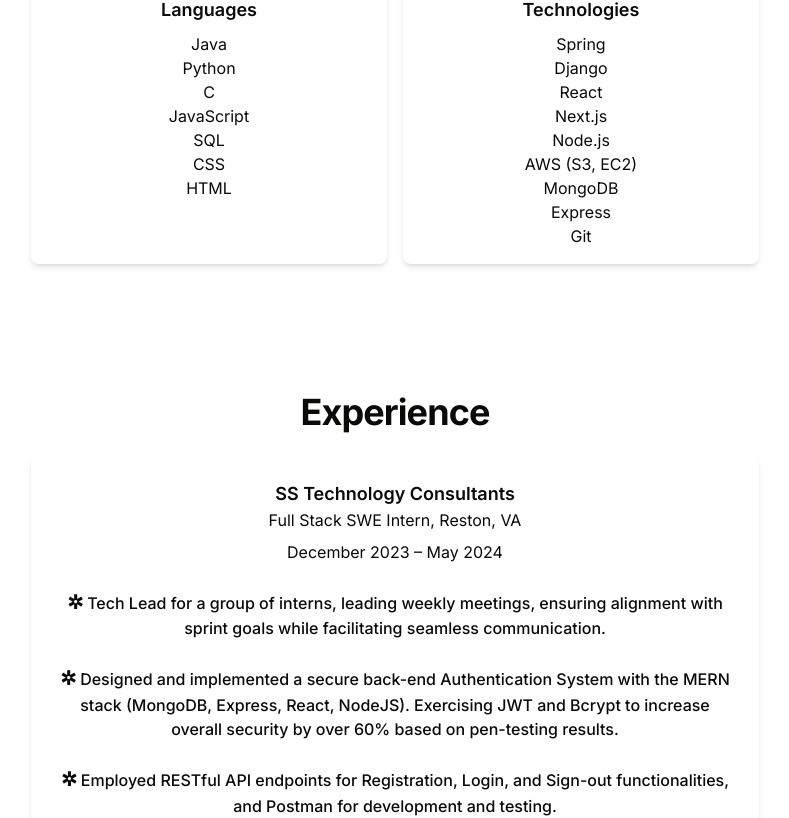
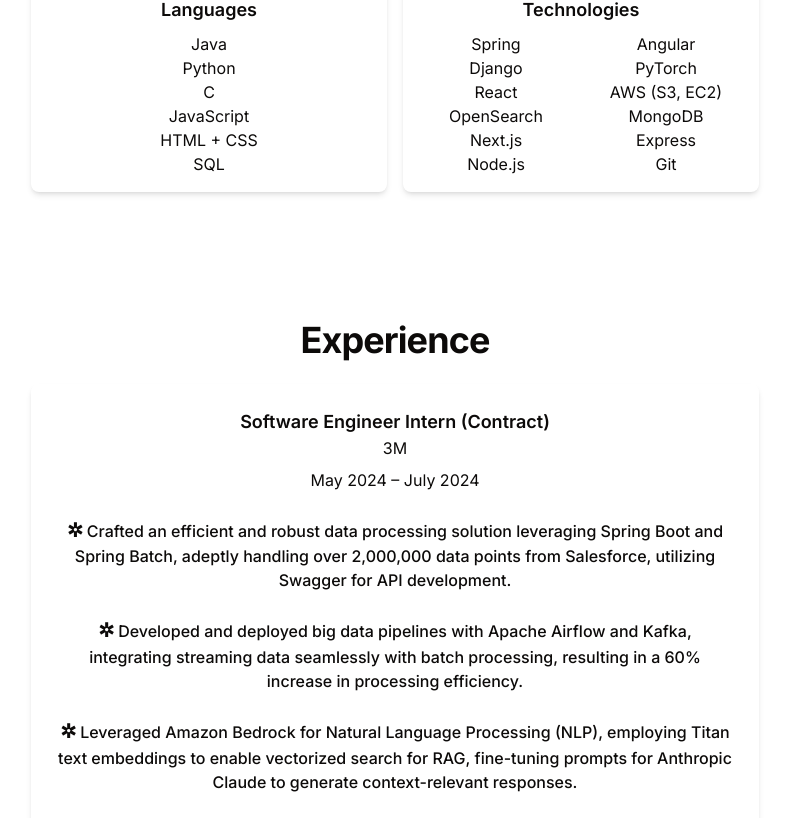
Before and after one commit to SanjayKarun4444/sanjay_portfolio, a Next.js app: page / in a window 1280 px wide. Shown: the part 932-1750 px from the top of the page, without its empty margins (245-1034 px from the left). Built offline with nearby package versions, Linux system fonts and the light colour scheme.

Commit message:
adding 3m

```diff
--- a/src/app/page.tsx
+++ b/src/app/page.tsx
@@ -53,21 +53,22 @@
           <li className="about-module_skillItem">Python</li>
           <li className="about-module_skillItem">C</li>
           <li className="about-module_skillItem">JavaScript</li>
+          <li className="about-module_skillItem">HTML + CSS</li>
           <li className="about-module_skillItem">SQL</li>
-          <li className="about-module_skillItem">CSS</li>
-          <li className="about-module_skillItem">HTML</li>
         </ul>
       </div>
       <div className="rounded-lg shadow-md p-4">
         <h3 className="text-lg font-semibold mb-2 text-center">Technologies</h3>
-        <ul className="text-center">
-        <li className="about-module_skillItem">Spring</li>
-        <li className="about-module_skillItem">Django</li>
-        <li className="about-module_skillItem">React</li>
-        <li className="about-module_skillItem">Next.js</li>
+        <ul className="text-center columns-2">
+          <li className="about-module_skillItem">Spring</li>
+          <li className="about-module_skillItem">Django</li>
+          <li className="about-module_skillItem">React</li>
+          <li className="about-module_skillItem">OpenSearch</li>
+          <li className="about-module_skillItem">Next.js</li>
           <li className="about-module_skillItem">Node.js</li>
-          {/* <li className="about-module_skillItem">TensorFlow</li>
-          <li className="about-module_skillItem">PyTorch</li> */}
+          <li className="about-module_skillItem">Angular</li>
+          {/* <li className="about-module_skillItem">TensorFlow</li> */}
+          <li className="about-module_skillItem">PyTorch</li>
           <li className="about-module_skillItem">AWS (S3, EC2)</li>
           <li className="about-module_skillItem">MongoDB</li>
           <li className="about-module_skillItem">Express</li>
@@ -154,10 +155,10 @@
               </ul>
             </div> */}
             {/* Work Experience 1 */}
-            {/* <div className="shadow-md p-6 rounded-lg">
+            <div className="shadow-md p-6 rounded-lg">
               <h2 className="text-center text-lg font-semibold">Software Engineer Intern (Contract)</h2>
               <p className="text-center text-white-600">3M</p>
-              <p className="text-center text-white-500 mt-2">May 2024 – August 2024</p>
+              <p className="text-center text-white-500 mt-2">May 2024 – July 2024</p>
               <br />
               <ul className="custom-list text-white-500 list-disc"
                 >
@@ -169,7 +170,7 @@
                 <br />
                 <li>Integrated kNN vectors for embedding storage with lambda functions on OpenSearch, improving relevance by up to 50%.</li>
               </ul>
-            </div> */}
+            </div>
 
             {/* <div className="shadow-md p-6 rounded-lg">
               <h2 className="text-center text-lg font-semibold">ML Engineer</h2>
```
